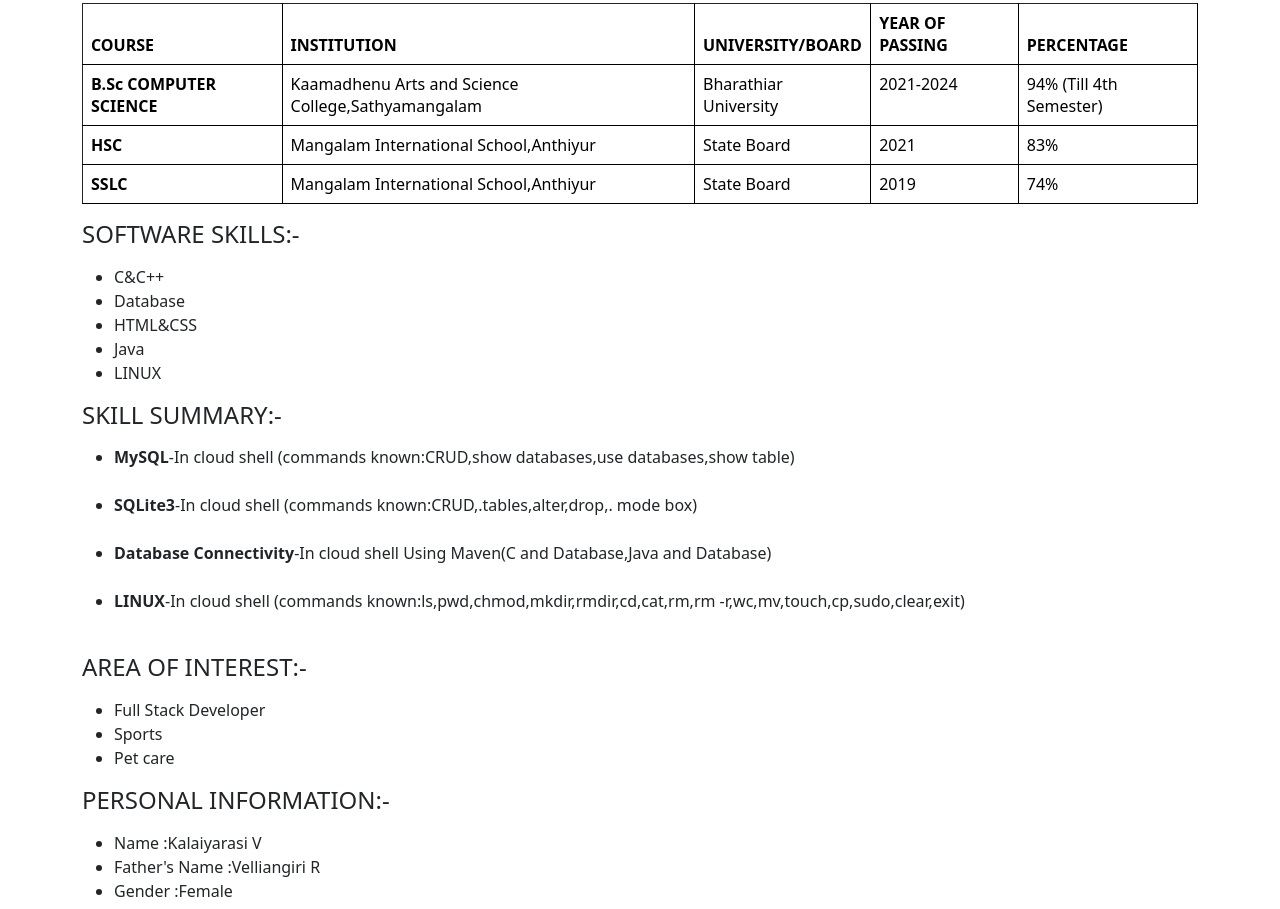
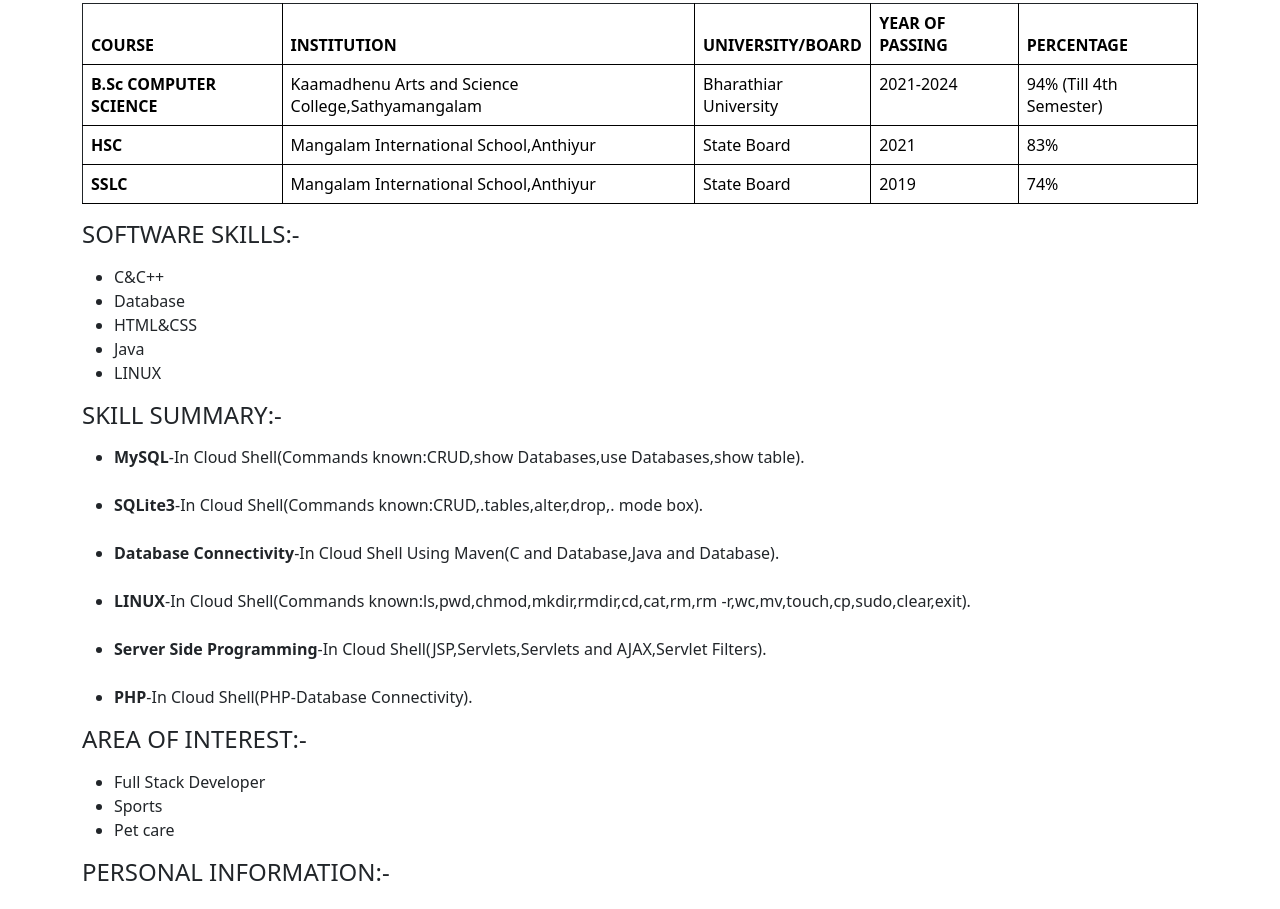
Before and after one commit to KalaiyarasiV-cs21/myresume, a plain HTML site: page index.html in a window 1280 px wide. Shown: the part 369-1278 px from the top of the page. Drawn offline with nearby package versions, Linux system fonts and the light colour scheme.

Commit message:
second commit

```diff
--- a/index.html
+++ b/index.html
@@ -120,13 +120,15 @@
                 <h4>SKILL SUMMARY:-</h4>
                 </p>
                 <ul>
-                    <li><b>MySQL</b>-In cloud shell (commands known:CRUD,show databases,use databases,show table)</li>
+                    <li><b>MySQL</b>-In Cloud Shell(Commands known:CRUD,show Databases,use Databases,show table).</li>
                     <br>
-                    <li><b>SQLite3</b>-In cloud shell (commands known:CRUD,.tables,alter,drop,. mode box)</li><br>
-                    <li><b>Database Connectivity</b>-In cloud shell Using Maven(C and Database,Java and Database) </li>
+                    <li><b>SQLite3</b>-In Cloud Shell(Commands known:CRUD,.tables,alter,drop,. mode box).</li><br>
+                    <li><b>Database Connectivity</b>-In Cloud Shell Using Maven(C and Database,Java and Database).</li>
                     <br>
-                    <li><b>LINUX</b>-In cloud shell (commands known:ls,pwd,chmod,mkdir,rmdir,cd,cat,rm,rm
-                        -r,wc,mv,touch,cp,sudo,clear,exit)</li><br>
+                    <li><b>LINUX</b>-In Cloud Shell(Commands known:ls,pwd,chmod,mkdir,rmdir,cd,cat,rm,rm
+                        -r,wc,mv,touch,cp,sudo,clear,exit).</li><br>
+                    <li><b>Server Side Programming</b>-In Cloud Shell(JSP,Servlets,Servlets and AJAX,Servlet Filters).</li><br>
+                    <li><b>PHP</b>-In Cloud Shell(PHP-Database Connectivity).</li>
                 </ul>
 
             </div>
```
